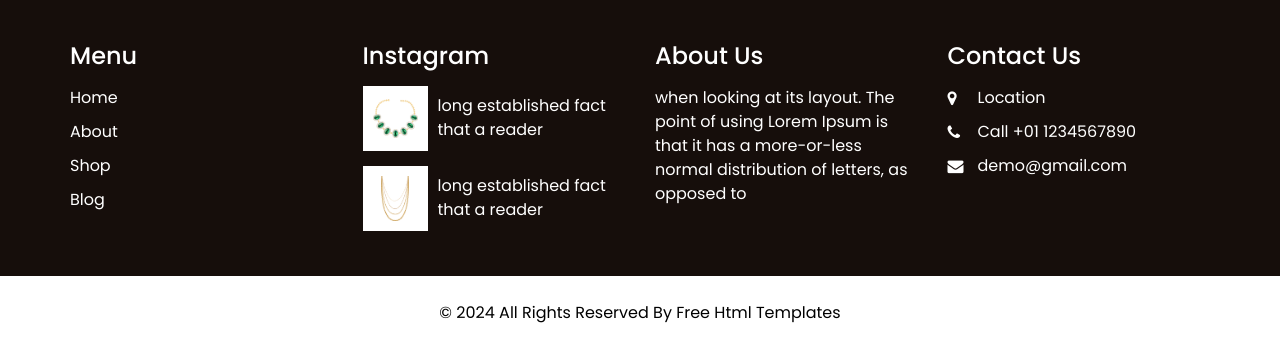
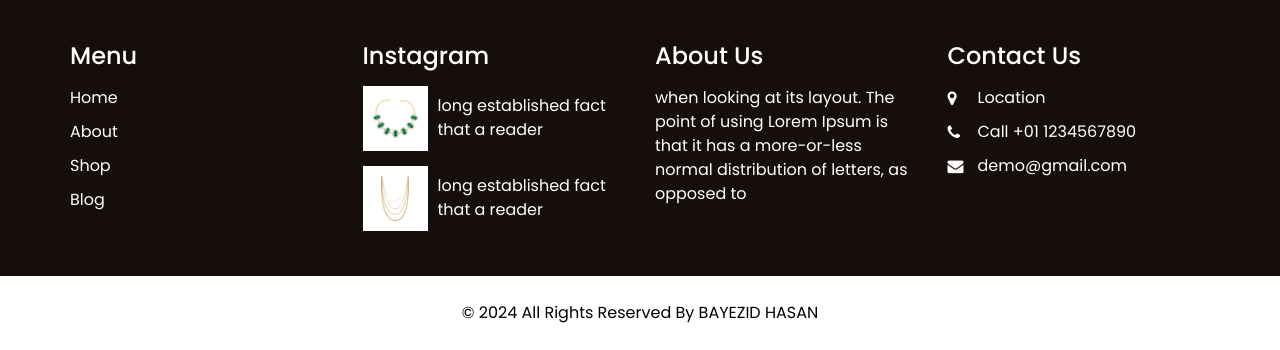
Before and after one commit to bayezidhasan14/healet, a plain HTML site: page index.html in a window 1280 px wide. Shown: the part 4320-4670 px from the top of the page. Drawn offline with nearby package versions, Linux system fonts and the light colour scheme.

Commit message:
Update index.html

```diff
--- a/index.html
+++ b/index.html
@@ -662,7 +662,7 @@
     <div class="container">
       <p>
         &copy; <span id="displayYear"></span> All Rights Reserved By
-        <a href="https://html.design/">Free Html Templates</a>
+        <a href="https://html.design/">BAYEZID HASAN </a>
       </p>
     </div>
   </footer>
```
